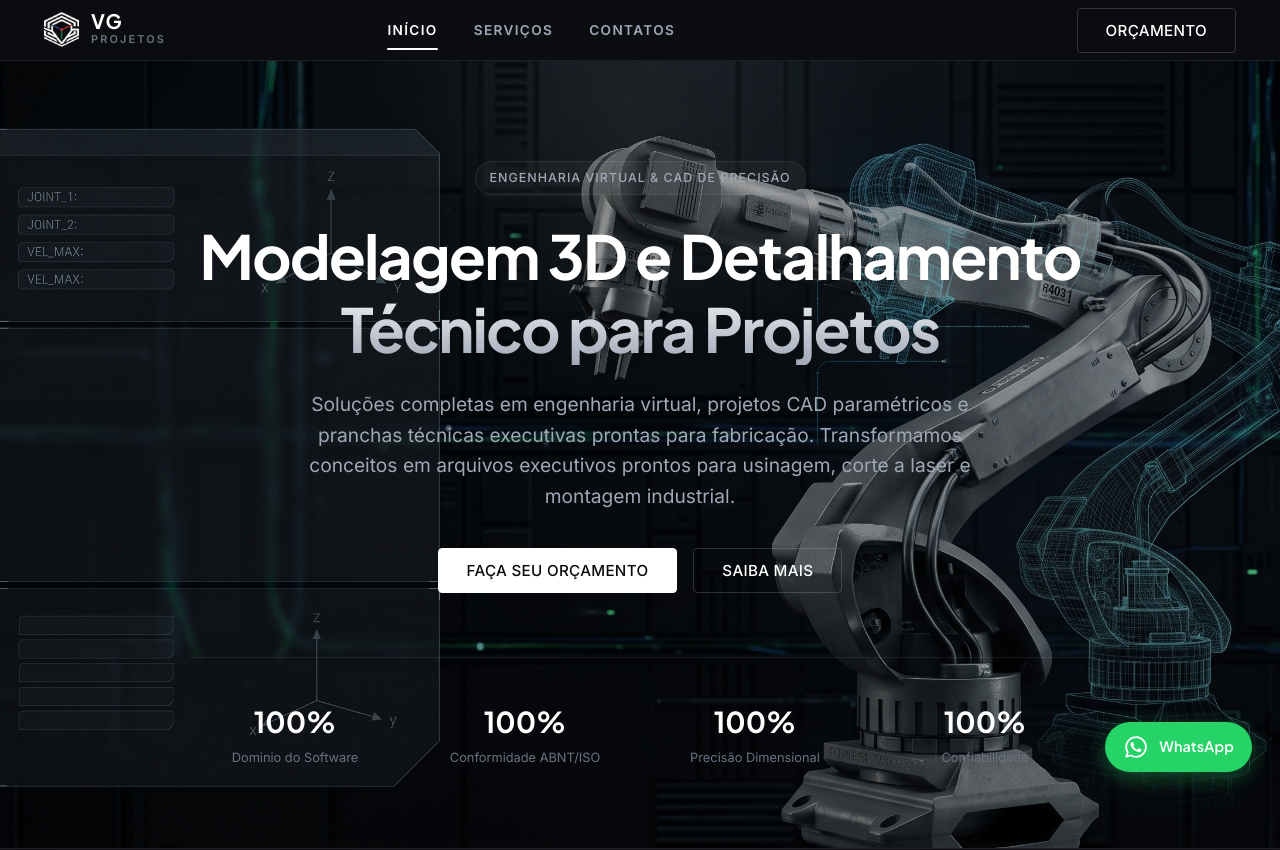
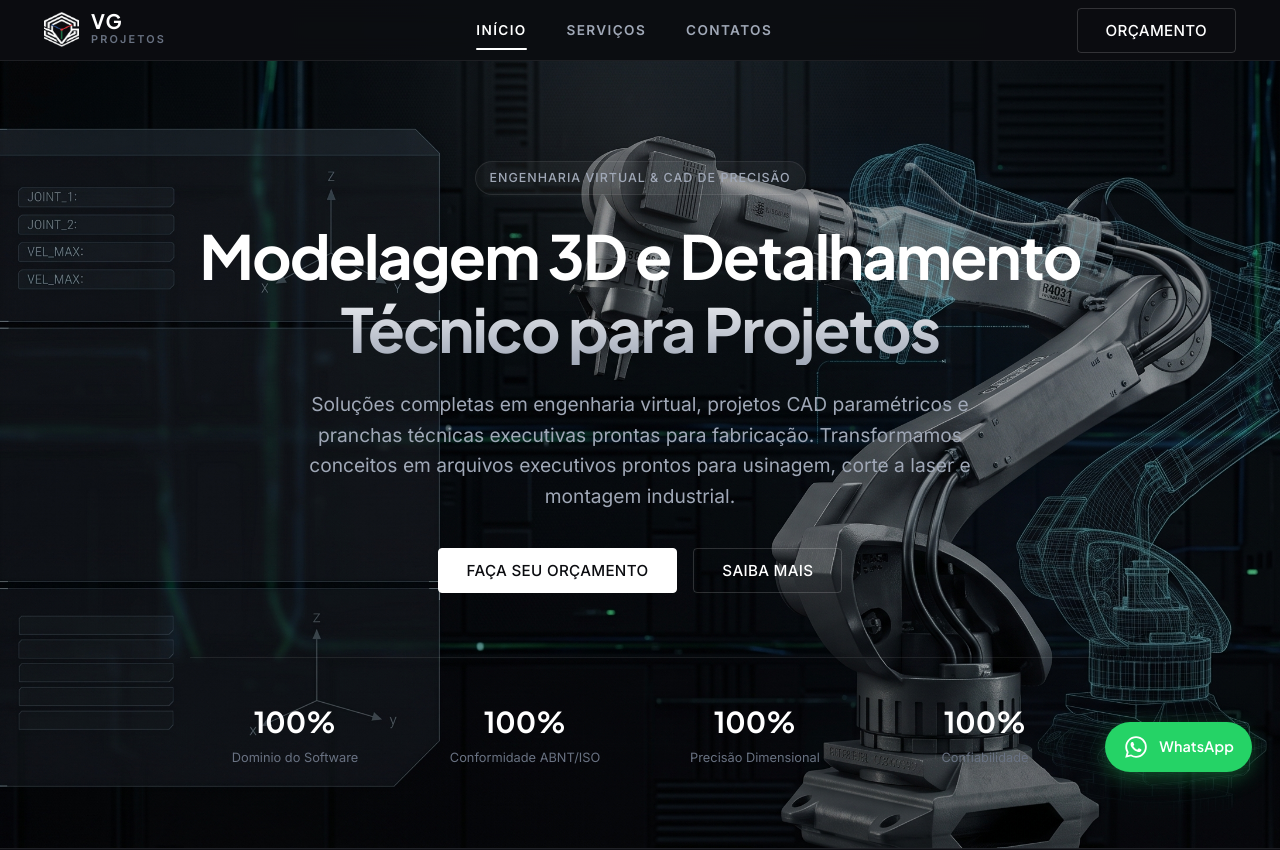
Before and after one commit to vitorgarcia-cloud/VGprojetosWeb, a React (Vite) app: page / in a window 1280 px wide. Shown: the top 850 px of the page. Built offline with nearby package versions, Linux system fonts and the light colour scheme.

Commit message:
att da navbar

```diff
--- a/src/components/layout/Navbar.css
+++ b/src/components/layout/Navbar.css
@@ -64,8 +64,9 @@
 .nav-list {
   display: flex;
   align-items: center;
-  gap: 36px;
+  gap: 40px;
   margin-right: 180px;
+  width: 110px;
 }
 
 .nav-item {
```
